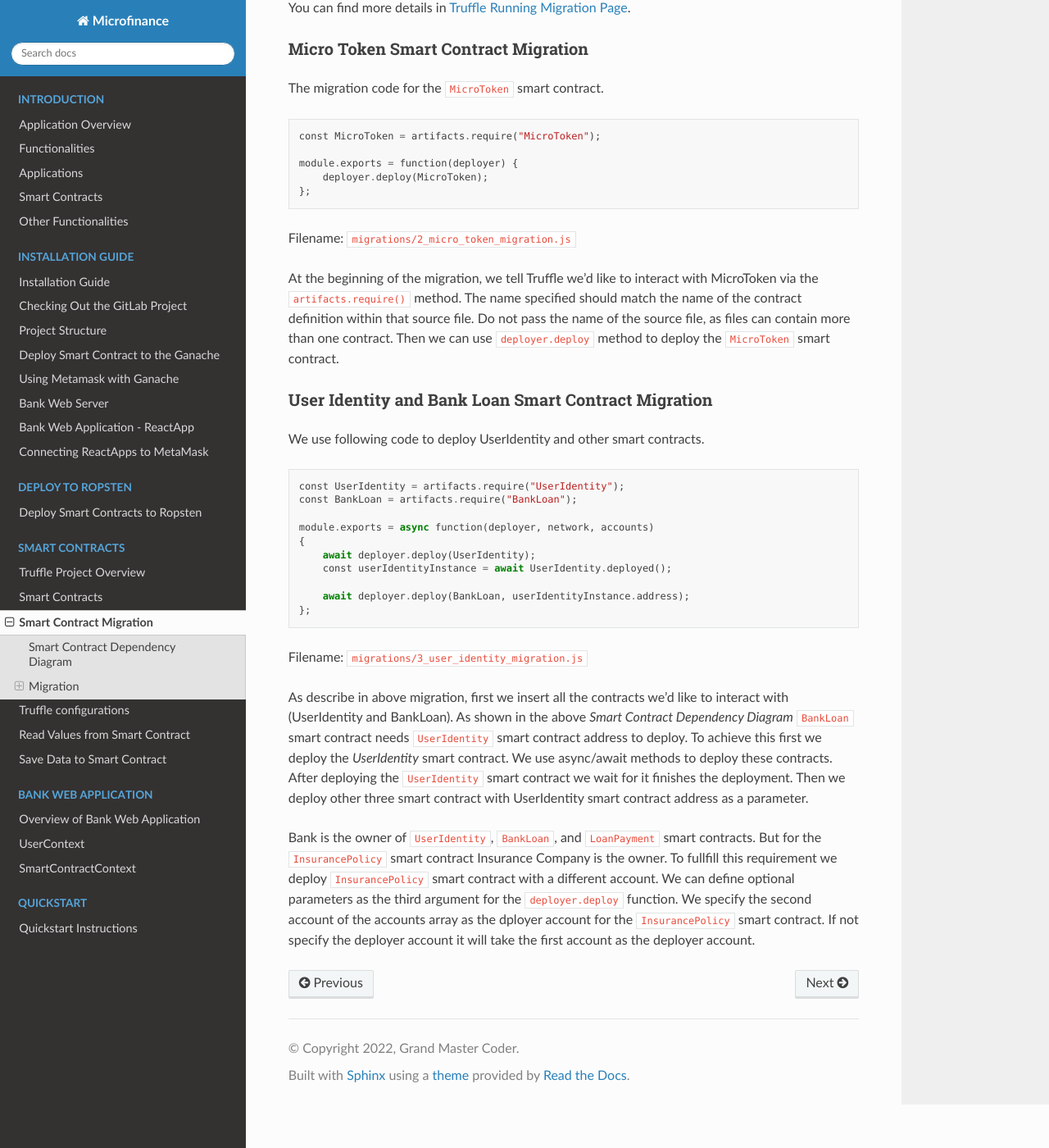
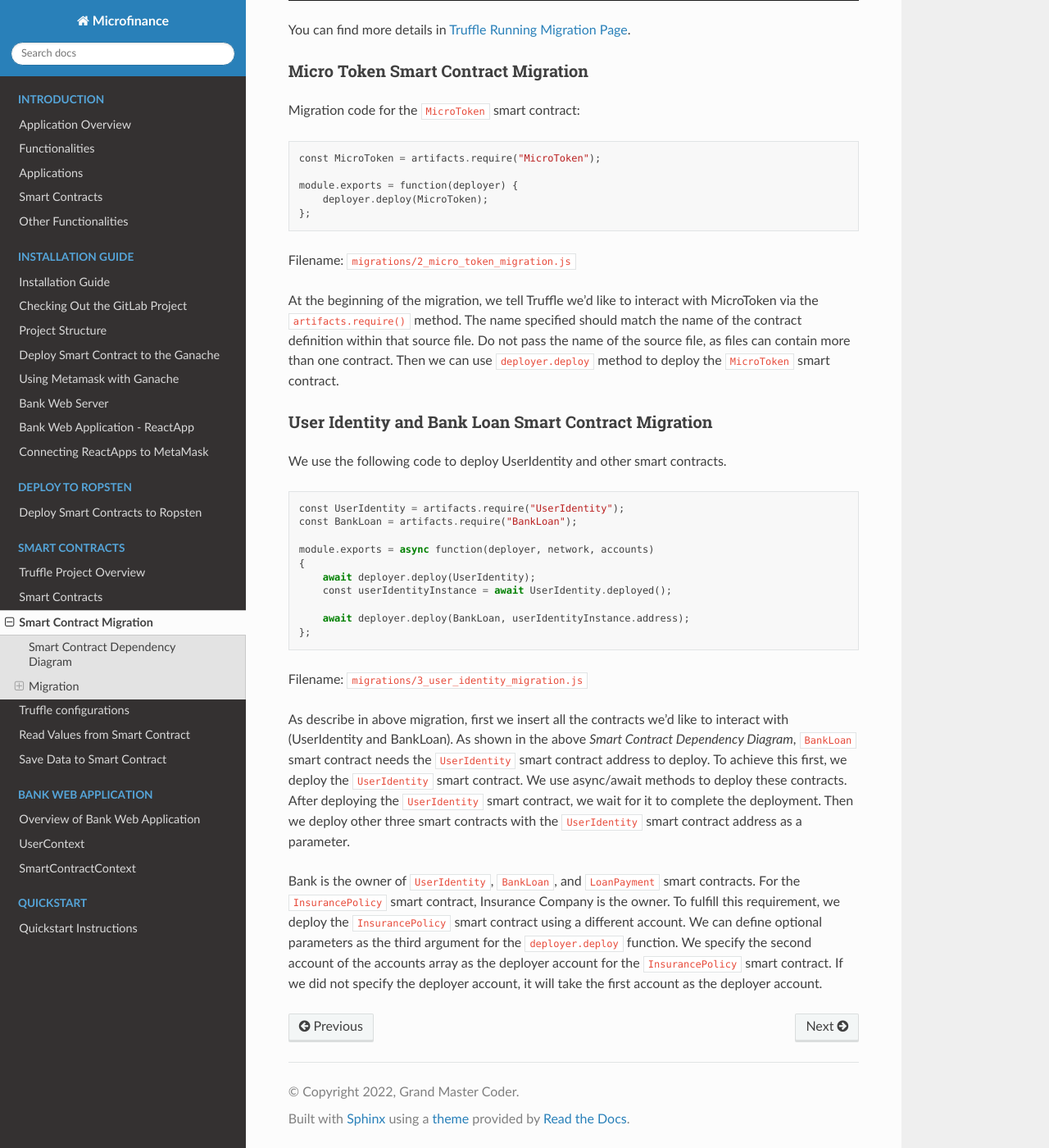
Before and after one commit to NivedithaKarthikeyan/LandregistryApp, a Sphinx documentation site: the page built from docs/source/blockchain/migration.rst, in a window 1280 px wide and 1400 px high, scrolled down 1188 px. Shown: the whole window at 82% size. Built offline with Sphinx 7.4.7 and the Read the Docs theme 2.0.0, drawn with Linux system fonts in a browser that asks for light colours; some of the changed text lies outside the part shown.

Commit message:
Update docs/source/blockchain/migration.rst

```diff
--- a/docs/source/blockchain/migration.rst
+++ b/docs/source/blockchain/migration.rst
@@ -58,7 +58,7 @@
 User Identity and Bank Loan Smart Contract Migration
 ~~~~~~~~~~~~~~~~~~~~~~~~~~~~~~~~~~~~~~~~~~~~~~~~~~~~
 
-We use following code to deploy UserIdentity and other smart contracts. ::
+We use the following code to deploy UserIdentity and other smart contracts. ::
 
     const UserIdentity = artifacts.require("UserIdentity");
     const BankLoan = artifacts.require("BankLoan");
@@ -75,15 +75,15 @@
 
 As describe in above migration, first we insert all the contracts we'd like to interact with
 (UserIdentity and BankLoan).
-As shown in the above *Smart Contract Dependency Diagram* ``BankLoan`` smart contract needs ``UserIdentity`` smart contract address to deploy.
-To achieve this first we deploy the *UserIdentity* smart contract.
+As shown in the above *Smart Contract Dependency Diagram*, ``BankLoan`` smart contract needs the ``UserIdentity`` smart contract address to deploy.
+To achieve this first, we deploy the ``UserIdentity`` smart contract.
 We use async/await methods to deploy these contracts.
-After deploying the ``UserIdentity`` smart contract we wait for it finishes the deployment.
-Then we deploy other three smart contract with UserIdentity smart contract address as a parameter.
+After deploying the ``UserIdentity`` smart contract, we wait for it to complete the deployment.
+Then we deploy other three smart contracts with the ``UserIdentity`` smart contract address as a parameter.
 
 Bank is the owner of ``UserIdentity``, ``BankLoan``, and ``LoanPayment`` smart contracts.
-But for the ``InsurancePolicy`` smart contract Insurance Company is the owner.
-To fullfill this requirement we deploy ``InsurancePolicy`` smart contract with a different account.
+For the ``InsurancePolicy`` smart contract, Insurance Company is the owner.
+To fulfill this requirement, we deploy the ``InsurancePolicy`` smart contract using a different account.
 We can define optional parameters as the third argument for the ``deployer.deploy`` function.
-We specify the second account of the accounts array as the dployer account for the ``InsurancePolicy`` smart contract.
-If not specify the deployer account it will take the first account as the deployer account.
+We specify the second account of the accounts array as the deployer account for the ``InsurancePolicy`` smart contract.
+If we did not specify the deployer account, it will take the first account as the deployer account.
```
Also changed, not shown: other parts of docs/source/blockchain/migration.rst (+4 -4 lines).
